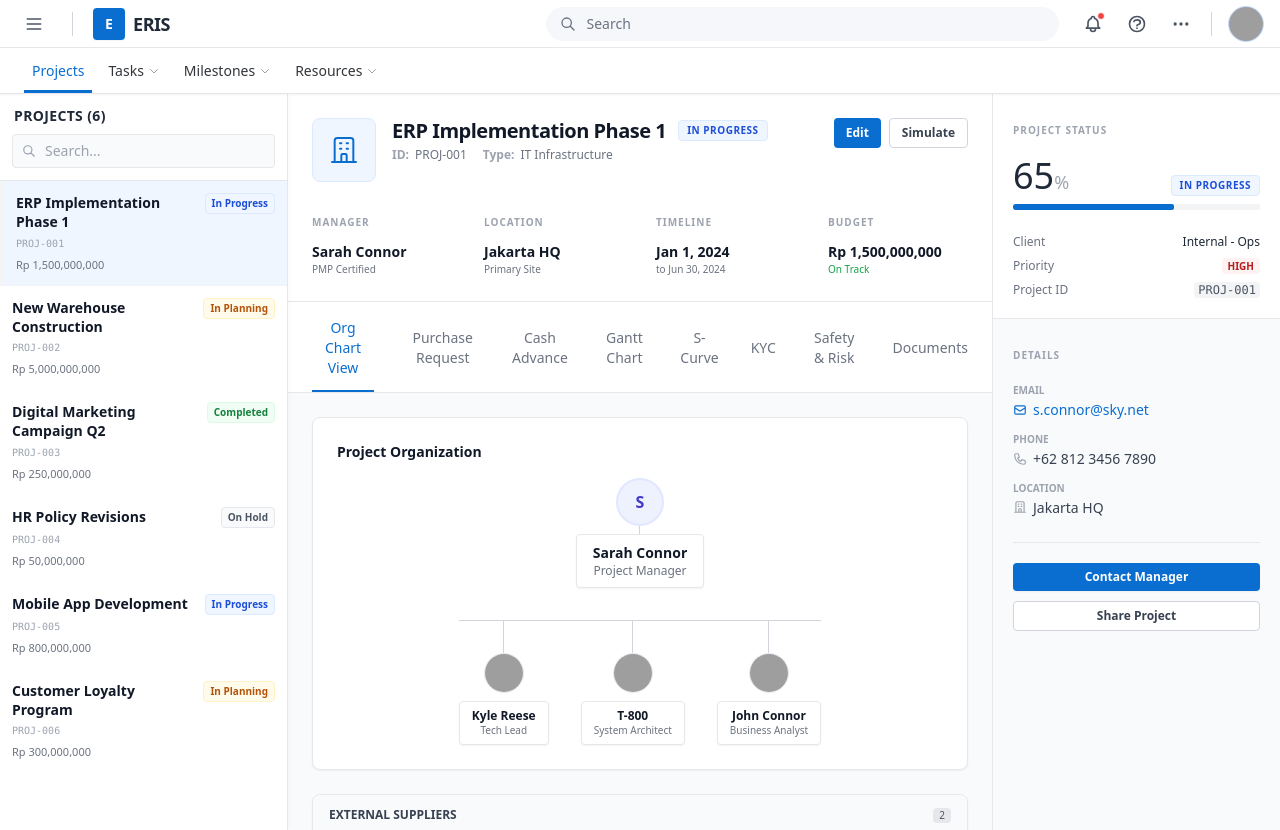
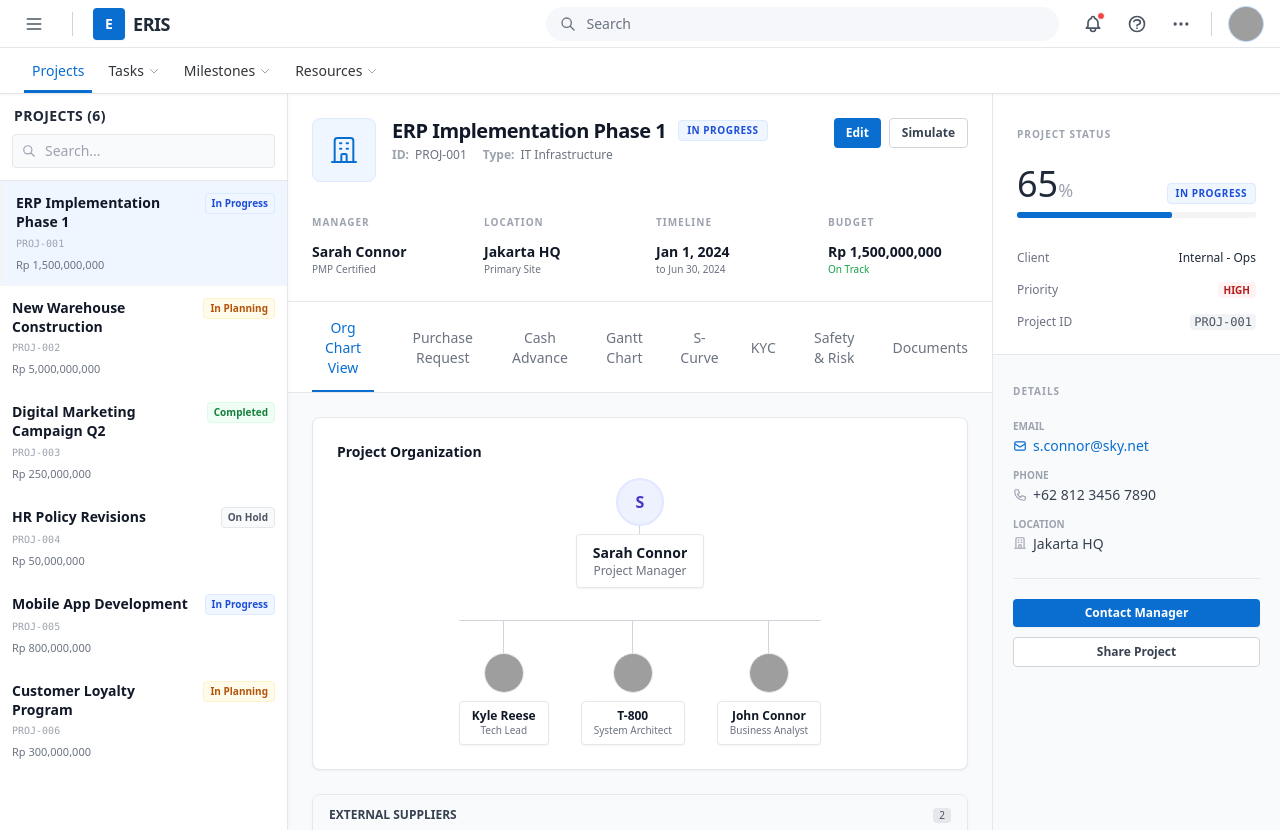
Before and after one commit to susiloharjo/theme, an Angular app in the folder eris-app/: page /pmo/projects in a window 1280 px wide. Built offline with nearby package versions, Linux system fonts and the light colour scheme; grey boxes are pictures that could not be loaded.

Commit message:
style: Adjust project status card padding, margins, and spacing in the project list sidebar.

```diff
--- a/eris-app/src/app/pages/pmo/project-list/project-list.html
+++ b/eris-app/src/app/pages/pmo/project-list/project-list.html
@@ -827,8 +827,8 @@
         class="w-72 bg-gray-50 border-l border-gray-200 flex flex-col overflow-y-auto custom-scrollbar z-10">
 
         <!-- Status Card -->
-        <div class="p-5 bg-white border-b border-gray-200">
-            <h3 class="text-[10px] font-bold text-gray-400 uppercase tracking-widest mb-3">Project Status</h3>
+        <div class="p-6 bg-white border-b border-gray-200 min-h-[200px] flex flex-col justify-center">
+            <h3 class="text-[10px] font-bold text-gray-400 uppercase tracking-widest mb-4">Project Status</h3>
 
             <div class="flex items-end justify-between mb-2">
                 <span class="text-4xl font-light text-gray-800 leading-none">{{ selectedProject.progress }}<span
@@ -841,12 +841,12 @@
                  }">{{ selectedProject.status }}</span>
             </div>
 
-            <div class="w-full bg-gray-100 rounded-sm h-1.5 mb-6 overflow-hidden">
+            <div class="w-full bg-gray-100 rounded-sm h-1.5 mb-8 overflow-hidden">
                 <div class="bg-[#0a6ed1] h-1.5 rounded-sm transition-all duration-500"
                     [style.width.%]="selectedProject.progress"></div>
             </div>
 
-            <div class="space-y-2">
+            <div class="space-y-4">
                 <div class="flex justify-between items-center text-xs">
                     <span class="text-gray-500">Client</span>
                     <span class="font-medium text-gray-800">{{ selectedProject.client }}</span>
```
